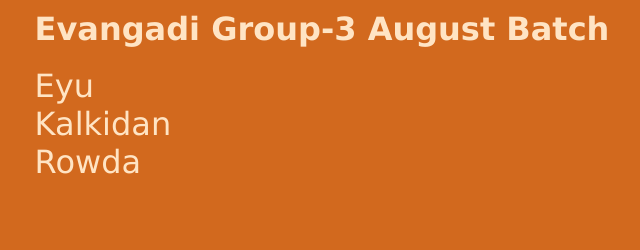
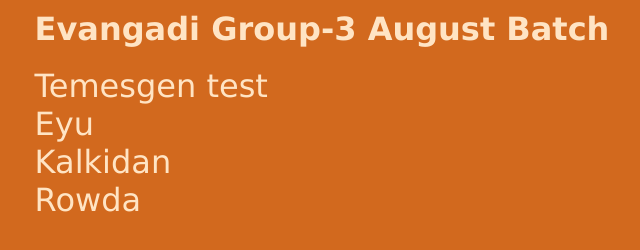
Before and after one commit to tamemoti/Evangadi-Group-3-August-Batch, a plain HTML site: page index.html in a window 1280 px wide. Shown: the whole page, without its empty margins (318-958 px from the left). Drawn offline with Linux system fonts and the light colour scheme.

Commit message:
Update index.html

```diff
--- a/index.html
+++ b/index.html
@@ -18,6 +18,7 @@
         <br />
 
         <ul>
+          <li>Temesgen test</li>
           <li>Eyu</li>
           <li>Kalkidan</li>
           <li>Rowda</li>
```
